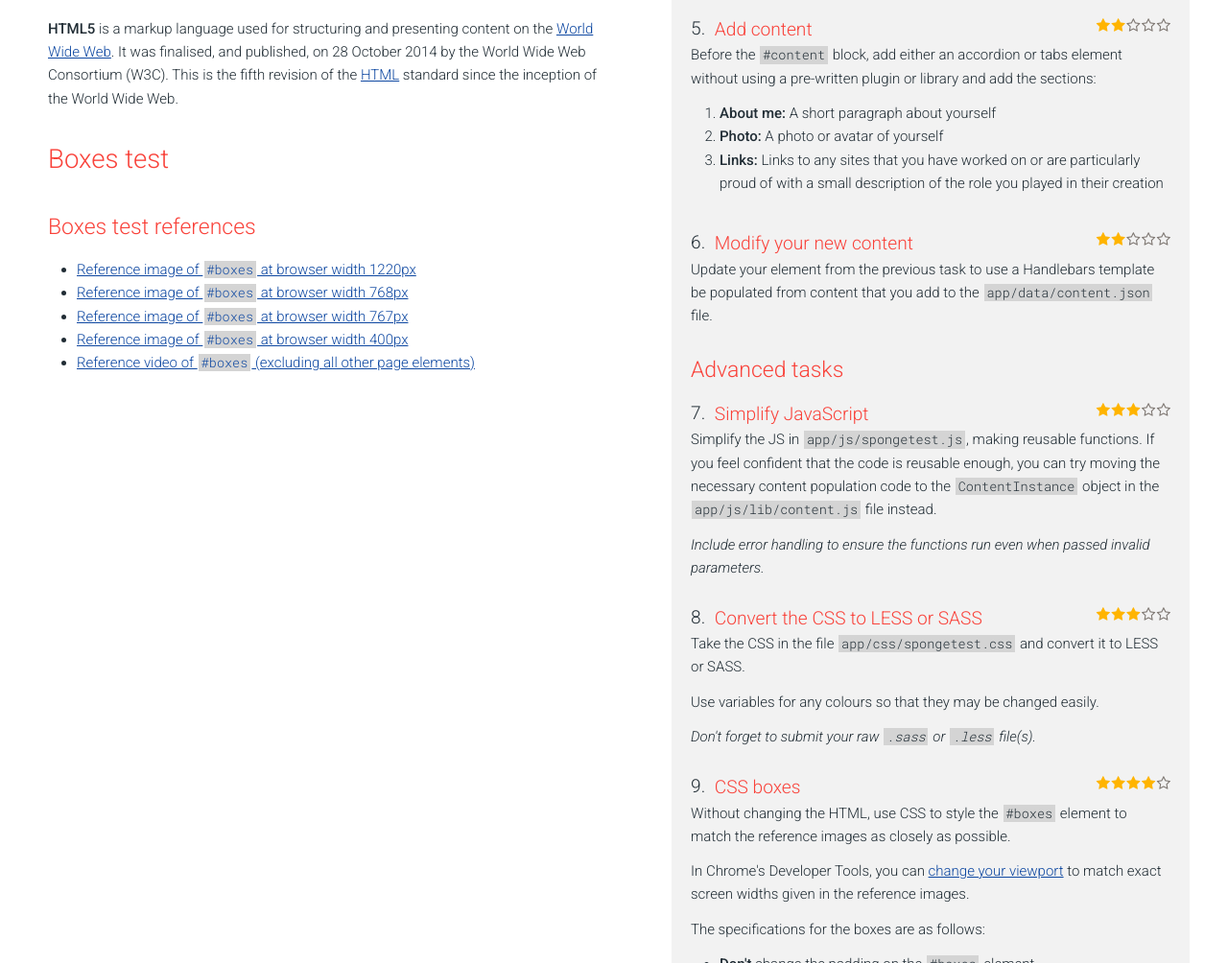
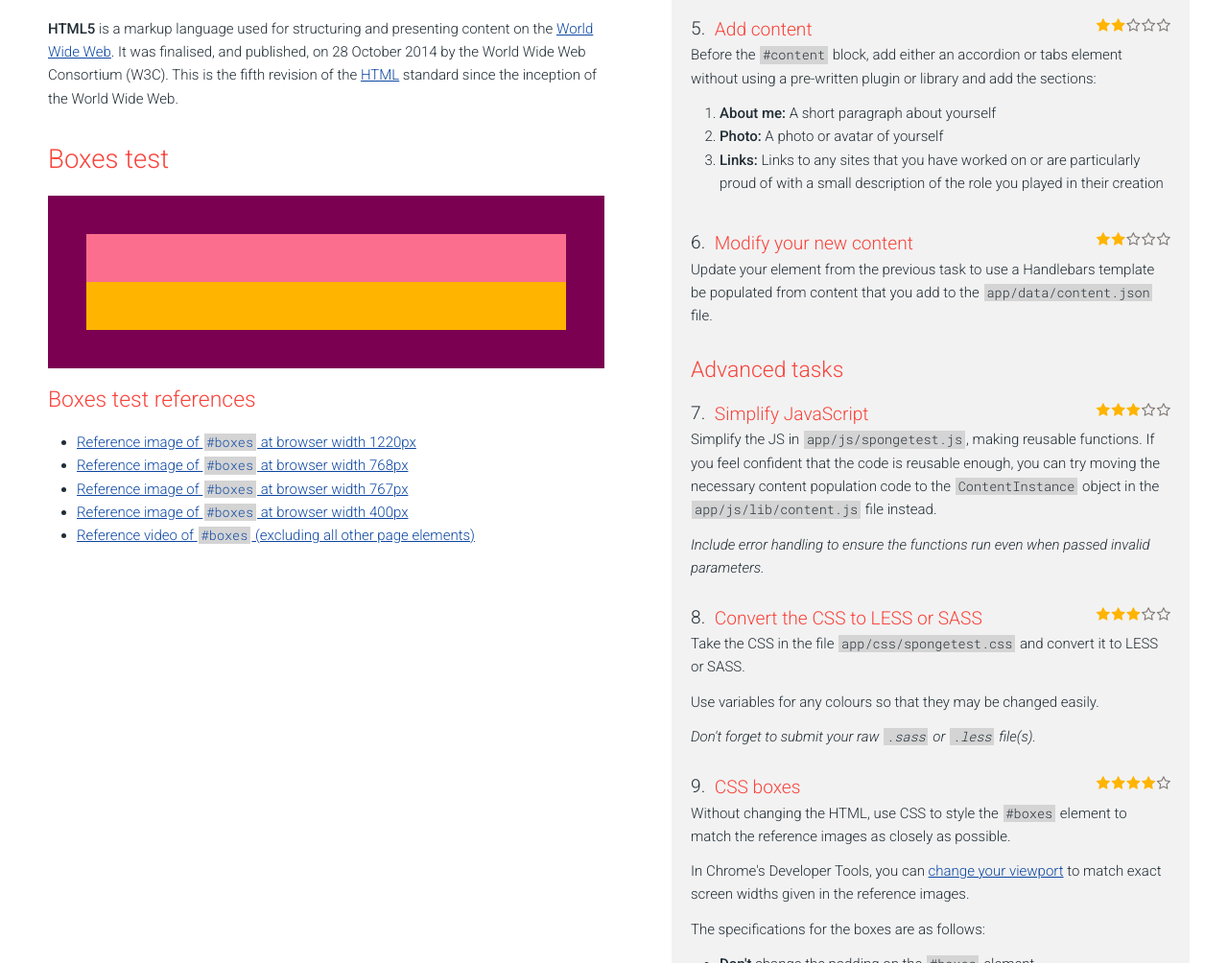
Before and after one commit to supergoose/js-developer-test, a website: page index.html in a window 1280 px wide. Shown: the part 990-1994 px from the top of the page at 96% size. Drawn offline with nearby package versions, Linux system fonts and the light colour scheme.

Commit message:
Updated Task 8

```diff
--- a/app/css/spongetest.css
+++ b/app/css/spongetest.css
@@ -126,6 +126,18 @@ strong {
 #tasks article h5 .difficulty .fa-star-o {
   color: #7E7772; }
 
+/**
+ * Styles to make the boxes actually visible to start
+ */
+#boxes {
+  padding: 40px; }
+
+#box-left {
+  height: 50px; }
+
+#box-right {
+  height: 50px; }
+
 #footer-wrapper {
   padding-top: 30px;
   padding-bottom: 10px;
```
